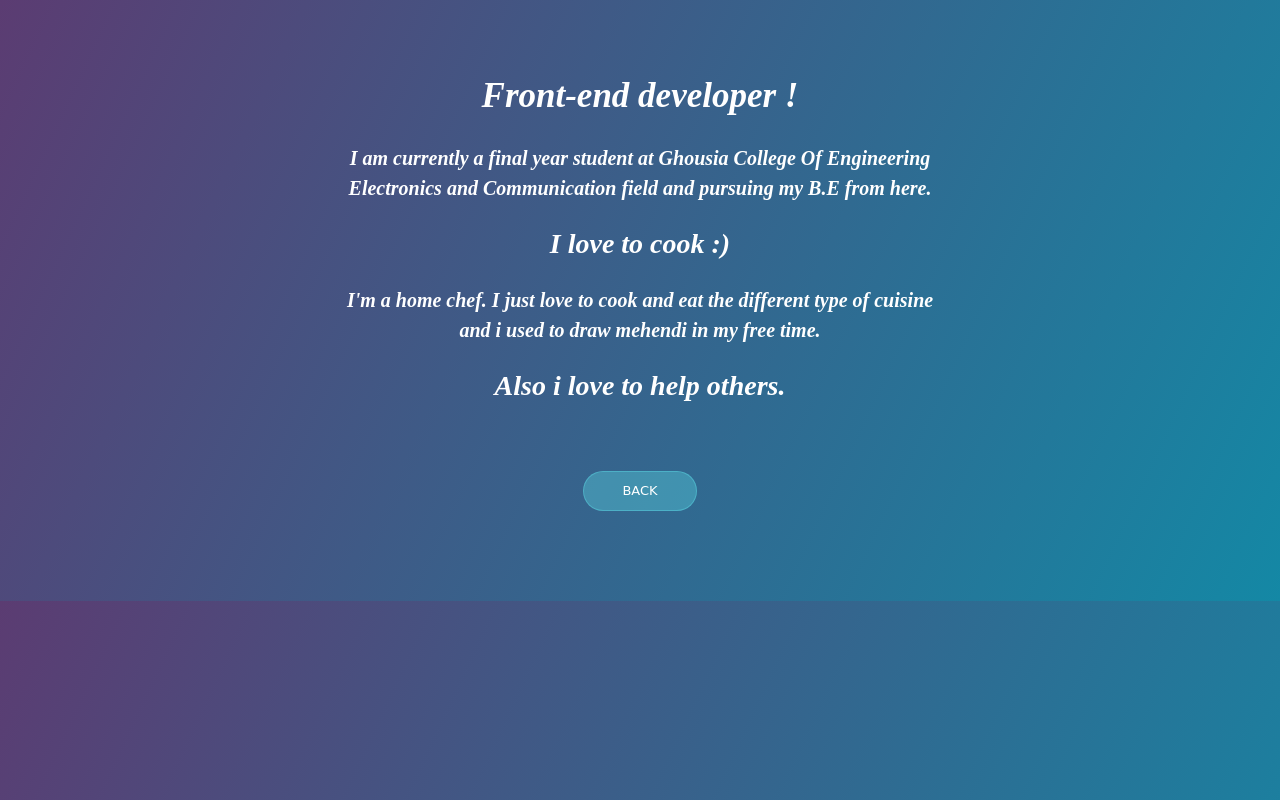
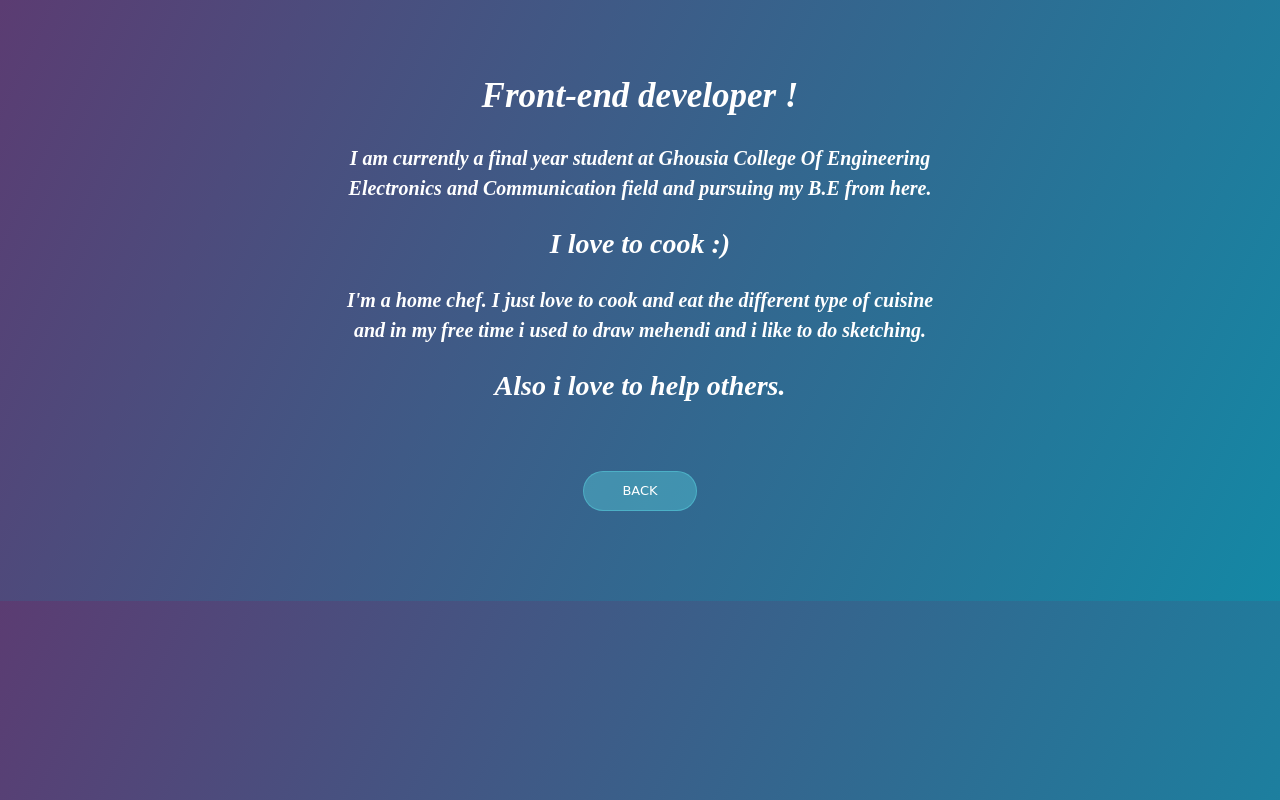
Before and after one commit to Yasmeen1999/yasmeen1999.github.io, a plain HTML site: page about.html in a window 1280 px wide. Drawn offline with Linux system fonts and the light colour scheme.

Commit message:
updated my portfolio

```diff
--- a/about.css
+++ b/about.css
@@ -39,8 +39,8 @@ body{
     font-size: 28px;
     padding-bottom: 20px;
     padding-top: 20px;
-}
-.about p{
+ }
+ .about p{
    font-size: 20px;
    font-weight: bold;
 }
--- a/about.html
+++ b/about.html
@@ -9,19 +9,17 @@
     <title>about</title>
 </head>
 <body>
-    <div class="wrapper">
         <div class="about" >
             <h1> <i>Front-end developer !</i> </h1>
 
-
-             <p> <i>I am currently a final year student at Ghousia College Of Engineering <br>
+             <p> <i>I am currently a final year student at Ghousia College Of Engineering  <br>
                 Electronics and Communication field and pursuing my B.E from here.</i> </p>
 
 
             <h2><i>I love to cook :)</i></h2>
 
             <p><i> I'm a home chef. I just love to cook and eat the different type of cuisine<br>
-                 and i used to draw mehendi in my free time.</i></p>
+                 and in my free time i used to draw mehendi and i like to do sketching.</i></p>
 
             <h2><i> Also i love to help others.  </i></h2><br>
 
@@ -29,7 +27,7 @@
 
         </div>
 
-    </div>
+
 
 </body>
 </html>
```
Also changed, not shown: skills.html (+1 -1 lines).
